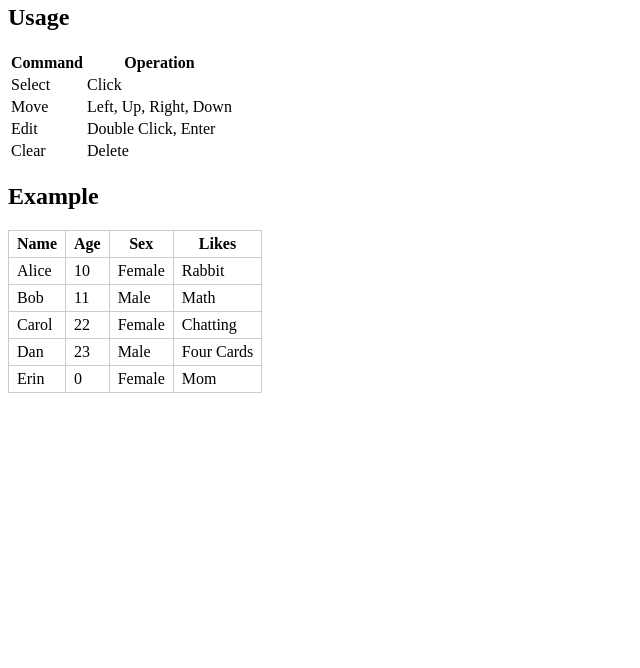
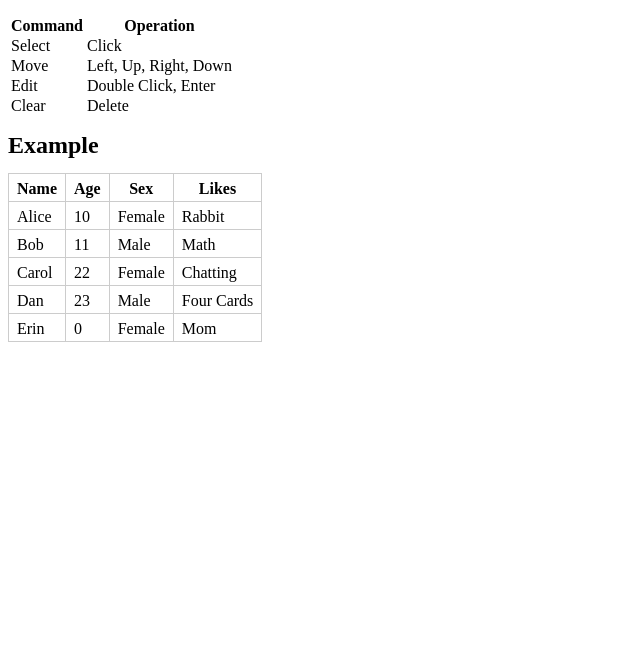
Before and after one commit to ginpei/excell, a plain HTML site: page index.html in a window 1280 px wide. Shown: the part 132-800 px from the top of the page, without its empty margins (0-640 px from the left). Drawn offline with Linux system fonts and the light colour scheme.

Commit message:
keep example cell's height

```diff
--- a/example.css
+++ b/example.css
@@ -1,3 +1,8 @@
+body {
+	font-size: 16px;
+	line-height: 16px;
+}
+
 .table {
 	border-collapse: collapse;
 }
@@ -10,3 +15,10 @@
 .table td {
 	padding: 4px 8px;
 }
+.table th::before,
+.table td::before {
+	content: "";
+	display: inline-block;
+	height: 16px;
+	width: 0;
+}
```
